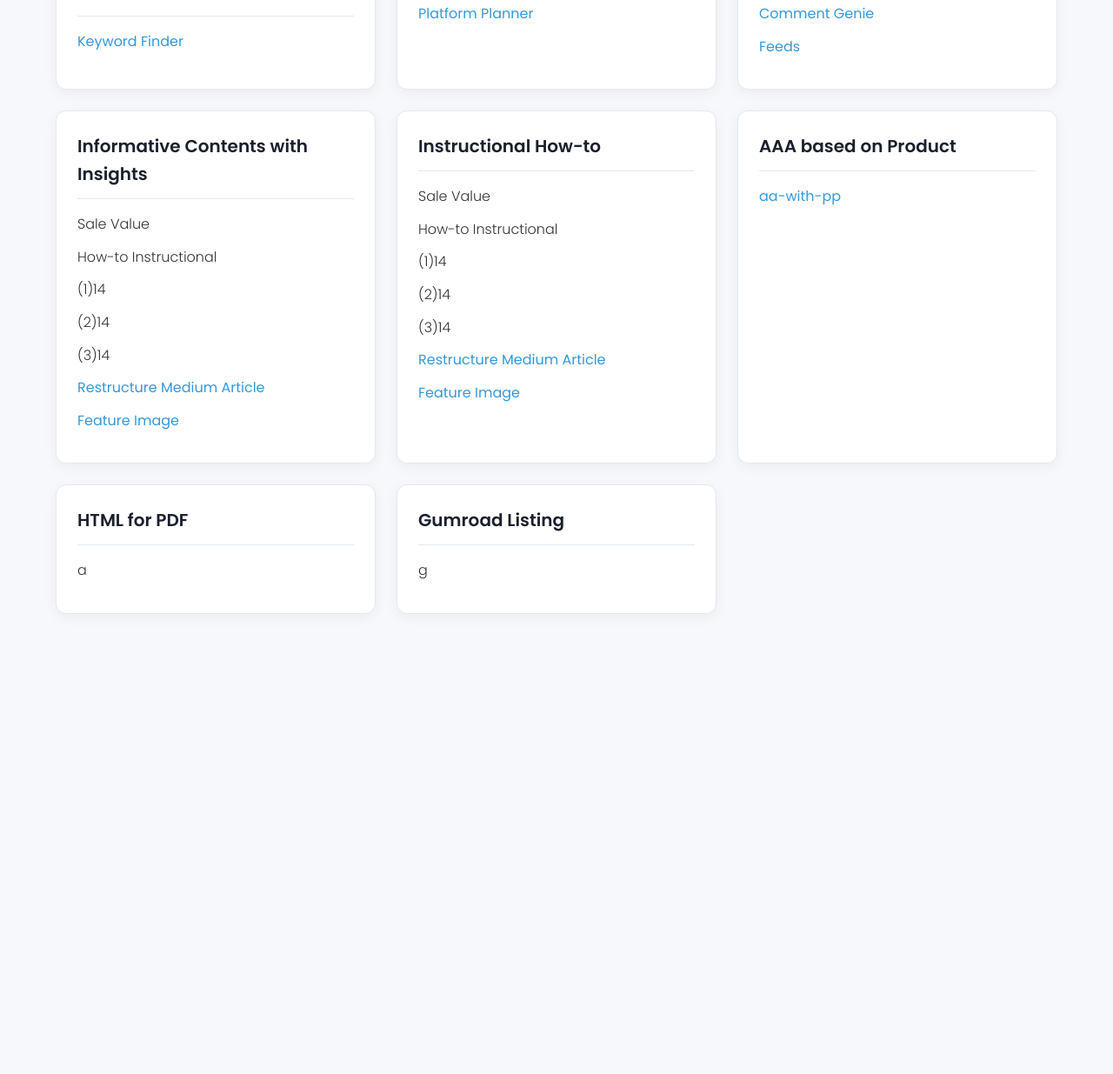
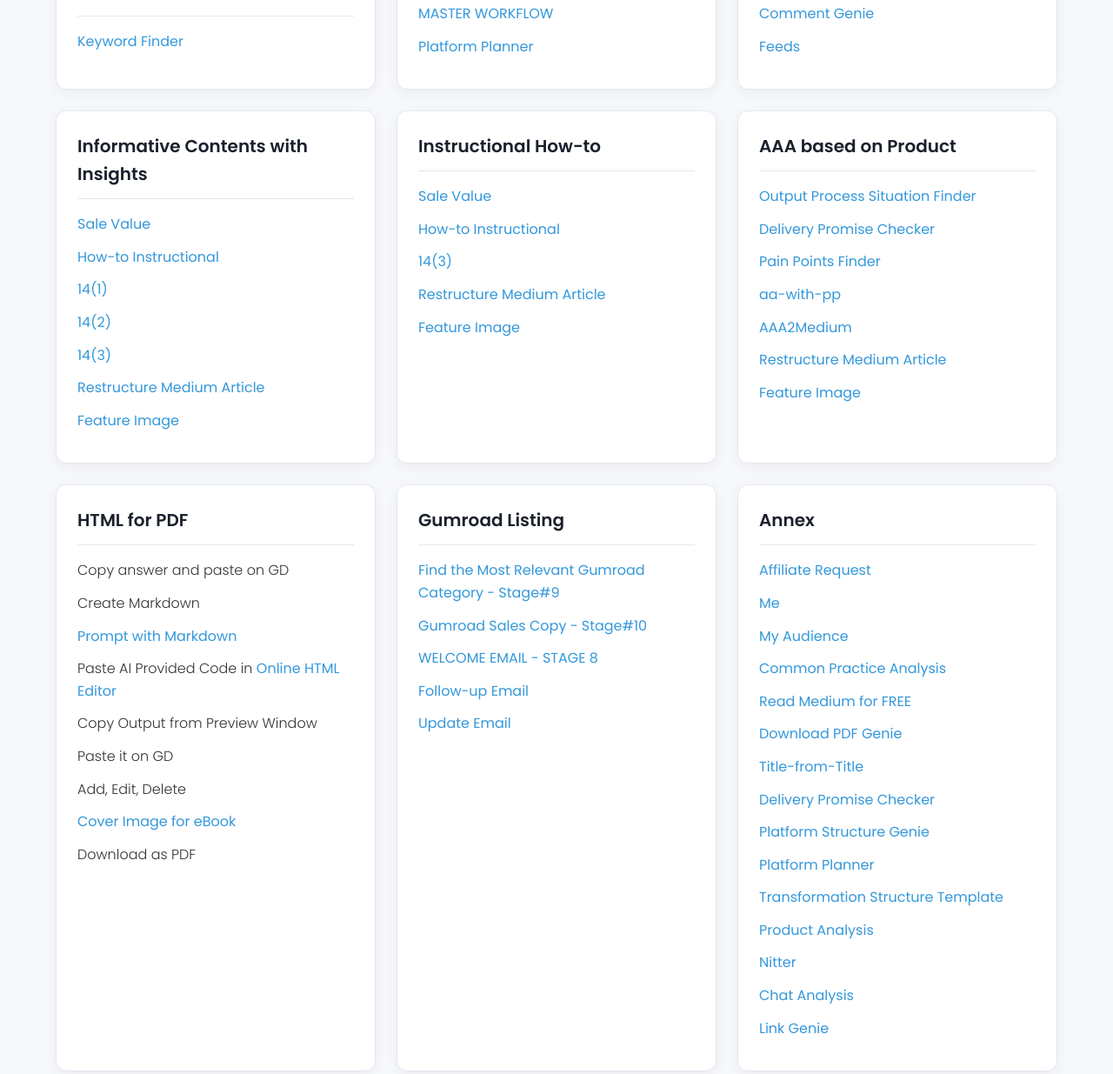
Before and after one commit to spmohq/shoot, a plain HTML site: page index.html in a window 1280 px wide. Shown: the part 219-1454 px from the top of the page at 87% size. Before the commit the page ends 957 px from the top, so only its background shows below. Drawn offline with Linux system fonts and the light colour scheme.

Commit message:
Add files via upload

```diff
--- a/index.html
+++ b/index.html
@@ -124,7 +124,9 @@
         <div class="card">
             <h2 class="card-title">Profile Genie</h2>
             <ul>
+                <li><a href="master-workflow.html" target="_blank" rel="noopener noreferrer">MASTER WORKFLOW</a></li>
                 <li><a href="platform-planner.html" target="_blank" rel="noopener noreferrer">Platform Planner</a></li>
+
             </ul>
         </div>
 
@@ -139,11 +141,11 @@
         <div class="card">
             <h2 class="card-title">Informative Contents with Insights</h2>
             <ul>
-                <li>Sale Value</li>
-                <li>How-to Instructional</li>
-                <li>(1)14</li>
-                <li>(2)14</li>
-                <li>(3)14</li>
+                <li><a href="sale-value.html" target="_blank" rel="noopener noreferrer">Sale Value</a></li>
+                <li><a href="how-to-genie.html" target="_blank" rel="noopener noreferrer">How-to Instructional</a></li>
+                <li><a href="14.html" target="_blank" rel="noopener noreferrer">14(1)</a></li>
+                <li><a href="14.html" target="_blank" rel="noopener noreferrer">14(2)</a></li>
+                <li><a href="14.html" target="_blank" rel="noopener noreferrer">14(3)</a></li>
                 <li><a href="restructure-medium-article.html" target="_blank" rel="noopener noreferrer">Restructure Medium Article</a></li>
                 <li><a href="restructure-medium-article.html" target="_blank" rel="noopener noreferrer">Feature Image</a></li>
             </ul>
@@ -152,11 +154,9 @@
         <div class="card">
             <h2 class="card-title">Instructional How-to</h2>
             <ul>
-                <li>Sale Value</li>
-                <li>How-to Instructional</li>
-                <li>(1)14</li>
-                <li>(2)14</li>
-                <li>(3)14</li>
+                <li><a href="sale-value.html" target="_blank" rel="noopener noreferrer">Sale Value</a></li>
+                <li><a href="how-to-genie.html" target="_blank" rel="noopener noreferrer">How-to Instructional</a></li>
+                <li><a href="14.html" target="_blank" rel="noopener noreferrer">14(3)</a></li>
                 <li><a href="http://restructure-medium-article.html" target="_blank" rel="noopener noreferrer">Restructure Medium Article</a></li>
                 <li><a href="http://restructure-medium-article.html" target="_blank" rel="noopener noreferrer">Feature Image</a></li>
             </ul>
@@ -165,23 +165,63 @@
         <div class="card">
             <h2 class="card-title">AAA based on Product</h2>
             <ul>
+                <li><a href="output-process-situation-finder.html" target="_blank" rel="noopener noreferrer">Output Process Situation Finder</a></li>
+                <li><a href="delivery-promise-checker.html" target="_blank" rel="noopener noreferrer">Delivery Promise Checker</a></li>
+                <li><a href="25-pains.html" target="_blank" rel="noopener noreferrer">Pain Points Finder</a></li>
                 <li><a href="aa-with-pp.html" target="_blank" rel="noopener noreferrer">aa-with-pp</a></li>
+                <li><a href="aaa2medium.html" target="_blank" rel="noopener noreferrer">AAA2Medium</a></li>
+                <li><a href="restructure-medium-article.html" target="_blank" rel="noopener noreferrer">Restructure Medium Article</a></li>
+                <li><a href="restructure-medium-article.html" target="_blank" rel="noopener noreferrer">Feature Image</a></li>
             </ul>
         </div>
 
         <div class="card">
             <h2 class="card-title">HTML for PDF</h2>
             <ul>
-                <li>a</li>
+                <li>Copy answer and paste on GD</li>
+                <li>Create Markdown</li>
+                <li><a href="create-pdf-prompt.html" target="_blank" rel="noopener noreferrer">Prompt with Markdown</a></li>
+                <li>Paste AI Provided Code in <a href="https://www.w3schools.com/html/tryit.asp?filename=tryhtml_default" target="_blank" rel="noopener noreferrer">Online HTML Editor</a></li>
+                <li>Copy Output from Preview Window</li>
+                <li>Paste it on GD</li>
+                <li>Add, Edit, Delete</li>
+                <li><a href="coverimage-sp-copy.html" target="_blank" rel="noopener noreferrer">Cover Image for eBook</a></li>
+                <li>Download as PDF</li>
             </ul>
         </div>
 
         <div class="card">
             <h2 class="card-title">Gumroad Listing</h2>
             <ul>
-                <li>g</li>
+                <li><a href="master-workflow.html" target="_blank" rel="noopener noreferrer">Find the Most Relevant Gumroad Category - Stage#9</a></li>
+                <li><a href="master-workflow.html" target="_blank" rel="noopener noreferrer">Gumroad Sales Copy - Stage#10</a></li>
+                <li><a href="master-workflow.html" target="_blank" rel="noopener noreferrer">WELCOME EMAIL - STAGE 8</a></li>
+                <li><a href="follow-up-email.html" target="_blank" rel="noopener noreferrer">Follow-up Email</a></li>
+                <li><a href="update-email.html" target="_blank" rel="noopener noreferrer">Update Email</a></li>
             </ul>
         </div>
+
+        <div class="card">
+            <h2 class="card-title">Annex</h2>
+            <ul>
+                <li><a href="aff-req.html" target="_blank" rel="noopener noreferrer">Affiliate Request</a></li>
+                <li><a href="6666.html" target="_blank" rel="noopener noreferrer">Me</a></li>
+                <li><a href="audience-model.html" target="_blank" rel="noopener noreferrer">My Audience</a></li>
+                <li><a href="analyze-common-practices.html" target="_blank" rel="noopener noreferrer">Common Practice Analysis</a></li>
+                <li><a href="medium-free.html" target="_blank" rel="noopener noreferrer">Read Medium for FREE</a></li>
+                <li><a href="download-pdf-genie.html" target="_blank" rel="noopener noreferrer">Download PDF Genie</a></li>
+                <li><a href="title-from-title.html" target="_blank" rel="noopener noreferrer">Title-from-Title</a></li>
+                <li><a href="delivery-promise-checker.html" target="_blank" rel="noopener noreferrer">Delivery Promise Checker</a></li>
+                <li><a href="platform-structure-genie.html" target="_blank" rel="noopener noreferrer">Platform Structure Genie</a></li>
+                <li><a href="platform-planner.html" target="_blank" rel="noopener noreferrer">Platform Planner</a></li>
+                <li><a href="transformation-template.html" target="_blank" rel="noopener noreferrer">Transformation Structure Template</a></li>
+                <li><a href="product-analysis.html" target="_blank" rel="noopener noreferrer">Product Analysis</a></li>
+                <li><a href="nitter-rss-generator.html" target="_blank" rel="noopener noreferrer">Nitter</a></li>
+                <li><a href="chat-analysis.html" target="_blank" rel="noopener noreferrer">Chat Analysis</a></li>
+                <li><a href="link-genie.html" target="_blank" rel="noopener noreferrer">Link Genie</a></li>
+            </ul>
+        </div>
+
 
     </div>
 </div>
```
